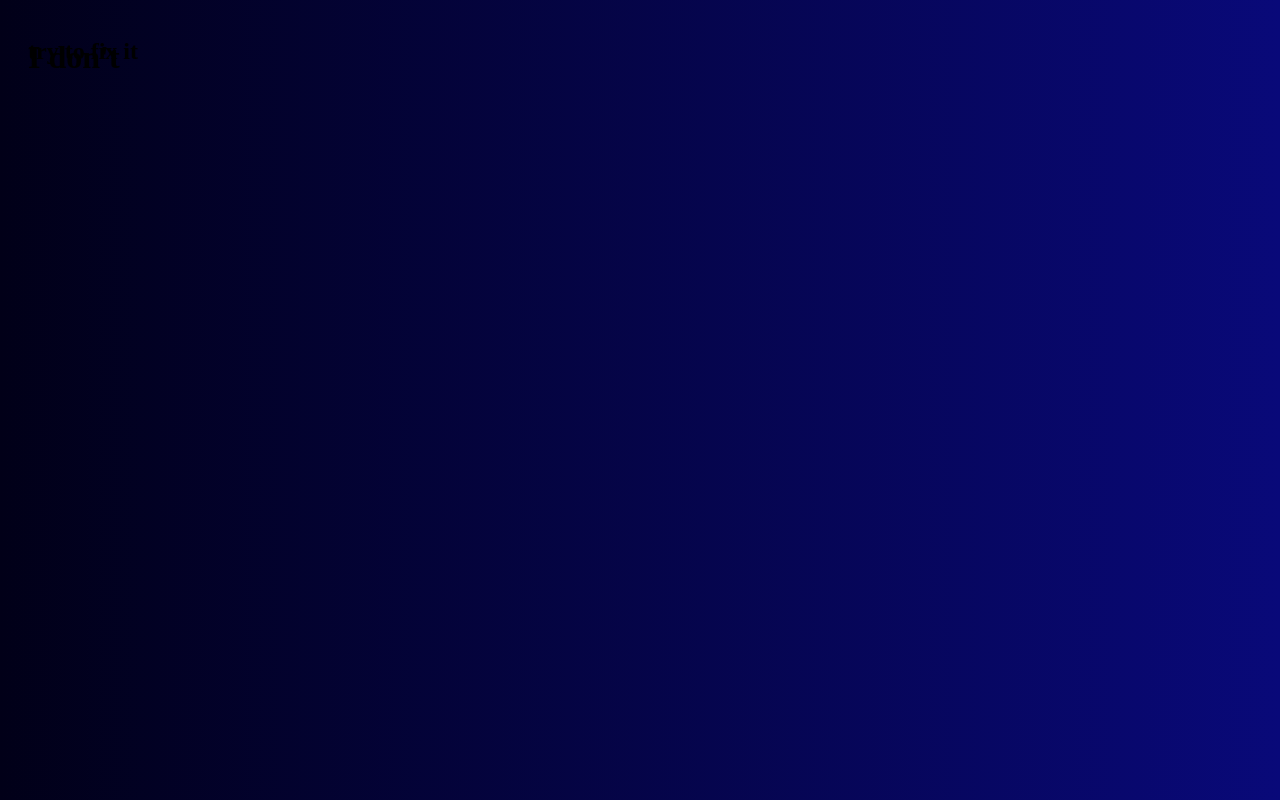
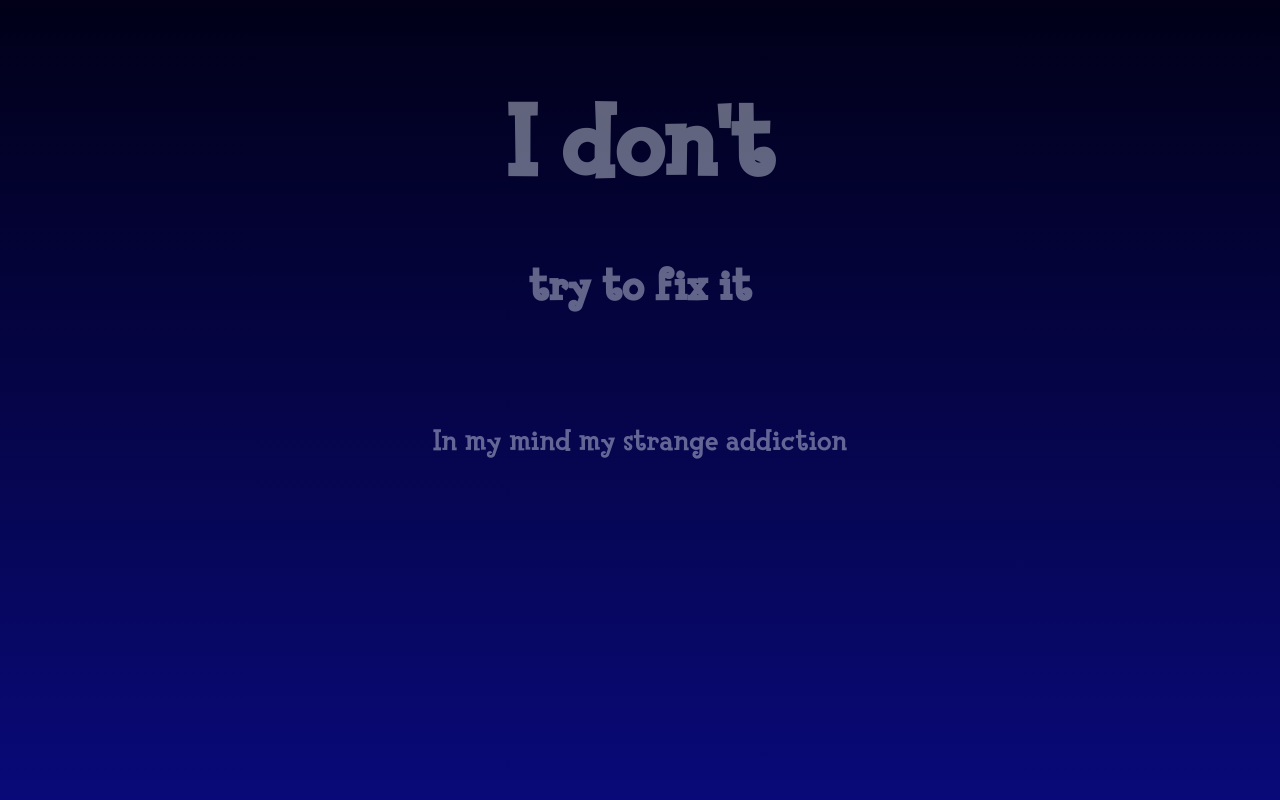
Before and after one commit to iJinxIt/iJinxIt.github.io, a plain HTML site: page index.html in a window 1280 px wide. Drawn offline with Linux system fonts and the light colour scheme.

Commit message:
Updated Files
Changed css and html content

```diff
--- a/index.html
+++ b/index.html
@@ -7,8 +7,13 @@
 
     <body>
         <div class="grid-container">
-            <h1 class="header">I don't</h1>
-            <h2 class="header">try to fix it</h2>
+            <div class="header">
+                <h1 style="font-size: 100px;">I don't</h1>
+                <h2>try to fix it</h2>
+            </div>
+            <div class="textMitte">
+                <p>In my mind my strange addiction</p>
+            </div>
         </div>
     </body>
 </html>
--- a/style.css
+++ b/style.css
@@ -1,9 +1,26 @@
-@import url(./ressources/FinkHeavy.ttf);
+@font-face {
+    font-family: 'FinkHeavy';
+    src: url('./ressources/FinkHeavy.ttf');
+    src: url("./ressources/FinkHeavy.woff");
+}
+
+html{
+    height: 100%;
+}
+
+*{
+    color: aliceblue;
+}
+
 body{
-    display: flex;
+    font-family: 'FinkHeavy', Arial, Helvetica, sans-serif;
+    opacity: 0.4;
+    font-size: 100;
     background: rgb(1,0,24);
-    background: linear-gradient(90deg, rgba(1,0,24,1) 0%, rgba(9,9,121,1) 100%);
+    background: linear-gradient(180deg, rgba(1,0,24,1) 0%, rgba(9,9,121,1) 100%);
 }
+
+
 
 .header{grid-area: header;}
 .textMitte{grid-area: textMitte;}
@@ -18,5 +35,10 @@ body{
     'seiteLinks textMitte seiteRechts';
     padding: 10px;
     gap: 10px;
+}
 
-}
+.grid-container > div {
+    text-align: center;
+    padding: 20px 0;
+    font-size: 30px;
+  }
```
Also changed, not shown: ressources/FinkHeavy.woff (added).
